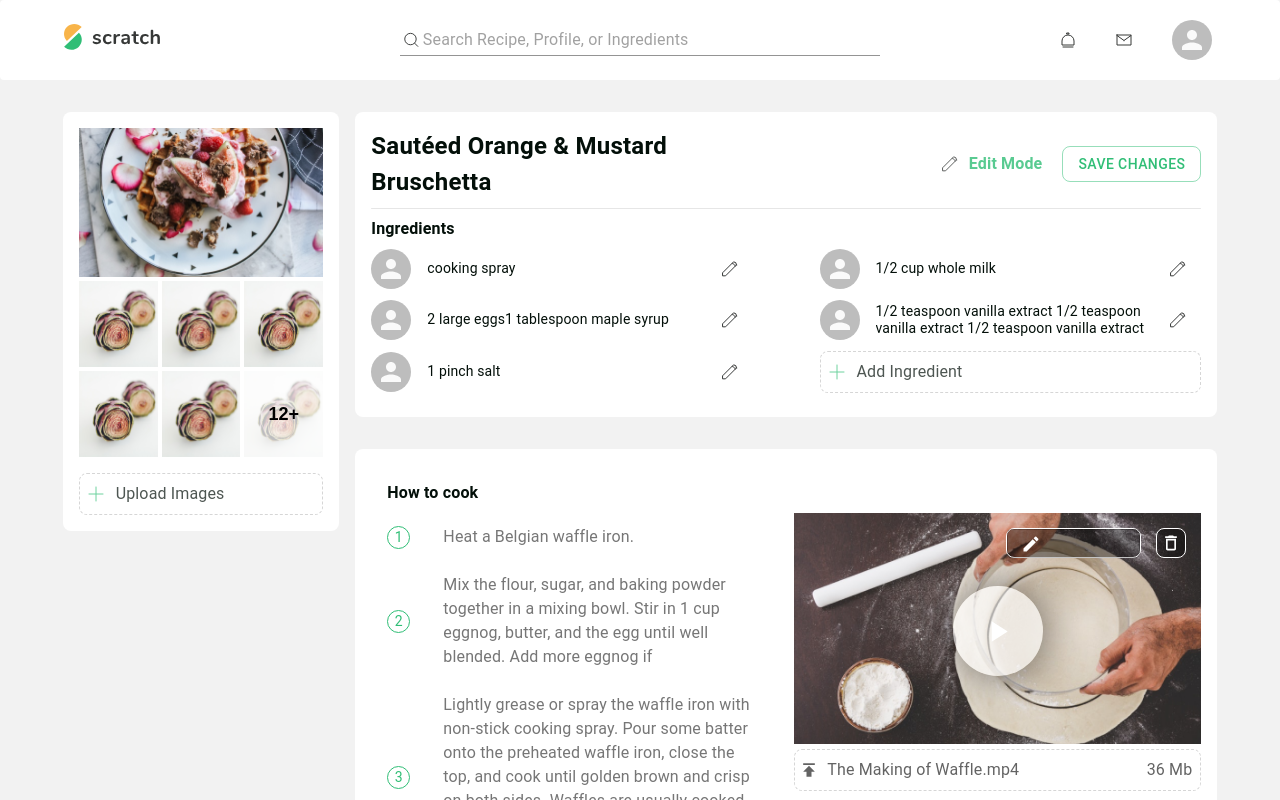
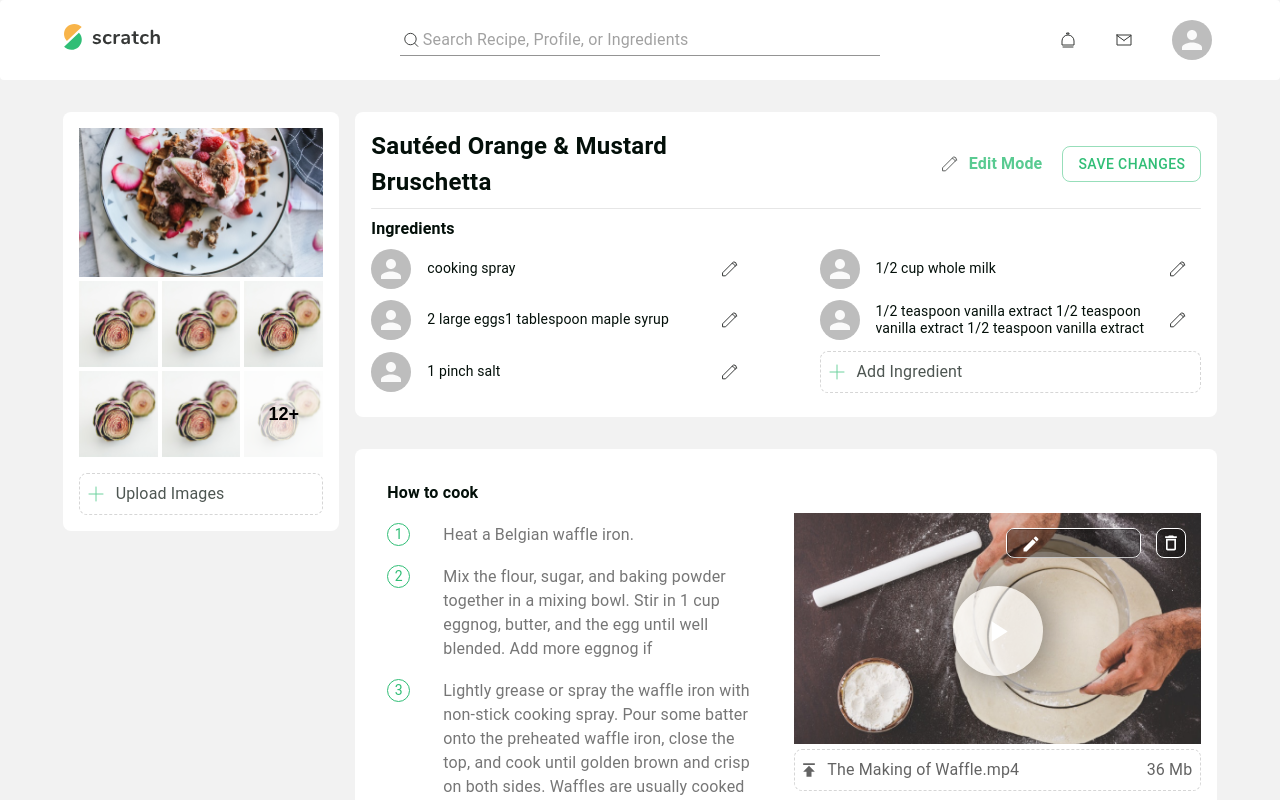
Before and after one commit to ndhungw/scratch-web, a React (Create React App) app: page /edit-recipe in a window 1280 px wide. Shown: the top 800 px of the page. Built offline with nearby package versions, Linux system fonts and the light colour scheme.

Commit message:
edit mode for directions

```diff
--- a/src/pages/main/EditRecipe/components/Direction.js
+++ b/src/pages/main/EditRecipe/components/Direction.js
@@ -29,6 +29,7 @@ const Direction = ({ order, content }) => {
             <EditableText
               text={newContent}
               handleChangeText={handleChangeText}
+              deleteMode={true}
             />
           ) : (
             <>{newContent}</>
@@ -54,9 +55,12 @@ const useStyles = makeStyles(() => ({
   listItem: {
     paddingRight: 0,
     paddingLeft: 0,
+    alignItems: "flex-start",
+    marginTop: 2,
   },
   listItemText: {
     color: COLORS.Grey,
+    margin: 0,
   },
 }));
 
--- a/src/pages/main/EditRecipe/components/EditableText.js
+++ b/src/pages/main/EditRecipe/components/EditableText.js
@@ -10,6 +10,7 @@ import {
 
 import EditIcon from "../../../../assets/icons/edit";
 import useTypographyStyles from "../../../../assets/styles/useTypographyStyles";
+import DeleteOutlineIcon from "@material-ui/icons/DeleteOutline";
 import COLORS from "../../../../constants/colors";
 import classNames from "classnames";
 
@@ -31,11 +32,14 @@ const useStyles = makeStyles(() => ({
 /**
  * isAdornmentAtStart=true
  * => the icon/icon-button will be placed at top of multiline text
+ * deleteMode=true
+ * => Show delete button
  */
 export default function EditableText({
   text,
   handleChangeText,
   isAdornmentAtStart,
+  deleteMode,
   ...rest
 }) {
   const classes = useStyles();
@@ -55,7 +59,7 @@ export default function EditableText({
   };
 
   return (
-    <FormControl fullWidth {...rest}>
+    <FormControl required={true} fullWidth {...rest}>
       <div className={classes.formElementsWrapper}>
         <Input
           className={typoClasses.body}
@@ -78,6 +82,11 @@ export default function EditableText({
               [classes.inputAdornmentAtStart]: isAdornmentAtStart,
             })}
           >
+            {deleteMode ? (
+              <IconButton>
+                <DeleteOutlineIcon color="secondary" />
+              </IconButton>
+            ) : null}
             <IconButton
               onClick={handleClickEdit}
               onMouseDown={handleMouseDownPassword}
```
